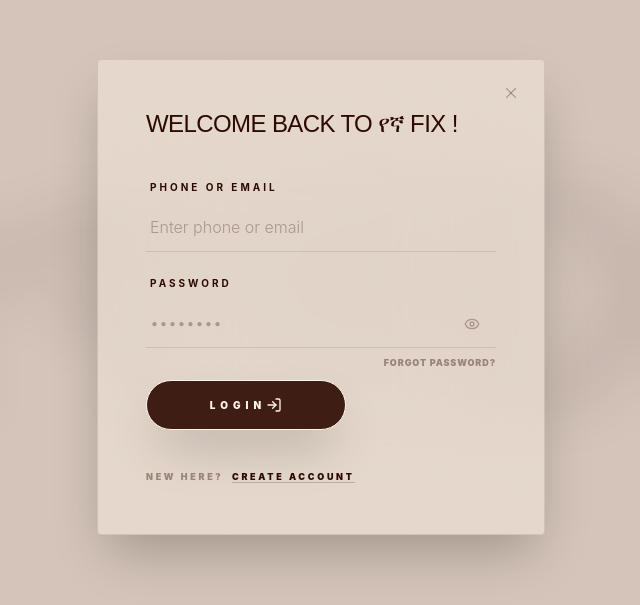
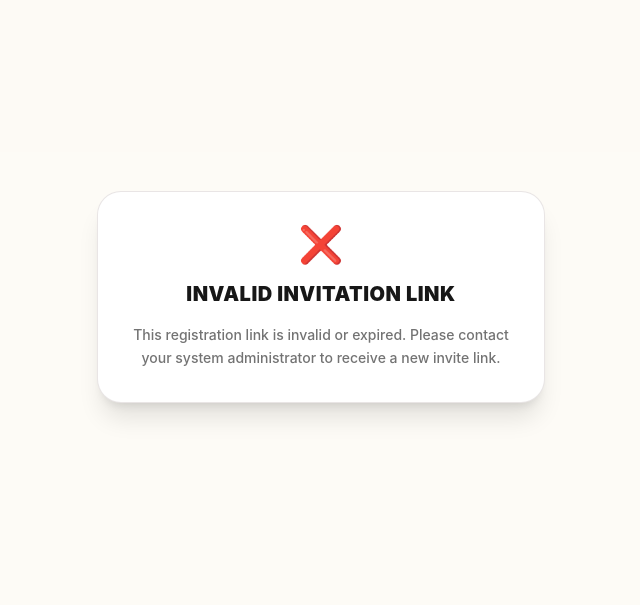
Before and after one commit to civic-issues-tracker/admin-site, a React (Vite) app: page /complete-registration in a window 1280 px wide. Before the commit this address led to /login. Shown: the part 103-708 px from the top of the page, without its empty margins (319-959 px from the left). Built offline with nearby package versions, Linux system fonts and the light colour scheme; no server answers; a web font is replaced by a local one.

Commit message:
fix(auth): register complete-registration route and use publicApi for unauthenticated access

```diff
--- a/src/app/routes.tsx
+++ b/src/app/routes.tsx
@@ -12,6 +12,7 @@ import AdminAnalyticsPage from '../features/dashboard-admin/pages/AdminAnalytics
 import AdminUsersPage from '../features/dashboard-admin/pages/AdminUsersPage'
 // import AdminAiMonitoringPage from '../features/dashboard-admin/pages/AdminAiMonitoringPage'
 import AdminSettingsPage from '../features/dashboard-admin/pages/AdminSettingsPage'
+import CompleteRegistrationPage from '../features/dashboard-admin/pages/CompleteRegistrationPage'
 
 const router = createBrowserRouter([
   // --- PUBLIC AUTH SECTION ---
@@ -21,7 +22,8 @@ const router = createBrowserRouter([
       { index: true, element: <Navigate to="/login" replace /> },
       { path: 'login', element: <LoginPage /> },
       { path: 'signup', element: <SignupPage /> },
-      { path: 'reset-password', element: <ResetPasswordPage /> }
+      { path: 'reset-password', element: <ResetPasswordPage /> },
+      { path: 'complete-registration', element: <CompleteRegistrationPage /> }
     ]
   },
 
--- a/src/features/auth/services/authService.ts
+++ b/src/features/auth/services/authService.ts
@@ -59,8 +59,9 @@ interface CreateOrgAdminPayload {
 
 interface CompleteOrgAdminPayload {
   token: string; // OTP sent via email link
+  full_name: string;
   password: string;
-  confirm_password: string;
+  confirm_password?: string;
 }
 
 
--- a/src/features/dashboard-admin/pages/CompleteRegistrationPage.tsx
+++ b/src/features/dashboard-admin/pages/CompleteRegistrationPage.tsx
@@ -1,7 +1,7 @@
 /* eslint-disable @typescript-eslint/no-explicit-any */
 import React, { useState } from 'react';
 import { useSearchParams, useNavigate } from 'react-router-dom';
-import { organizationApi } from '../../auth/services/OrganizationService';
+import { authService } from '../../auth/services/authService';
 import { toast } from 'react-hot-toast';
 
 const CompleteRegistrationPage = () => {
@@ -42,7 +42,7 @@ const CompleteRegistrationPage = () => {
     setIsSubmitting(true);
     try {
       // Send the token along with the password and full name to your backend registration endpoint
-      await organizationApi.completeAdminRegistration({
+      await authService.completeOrgRegistration({
         token: token,
         full_name: fullName,
         password: password,
```
